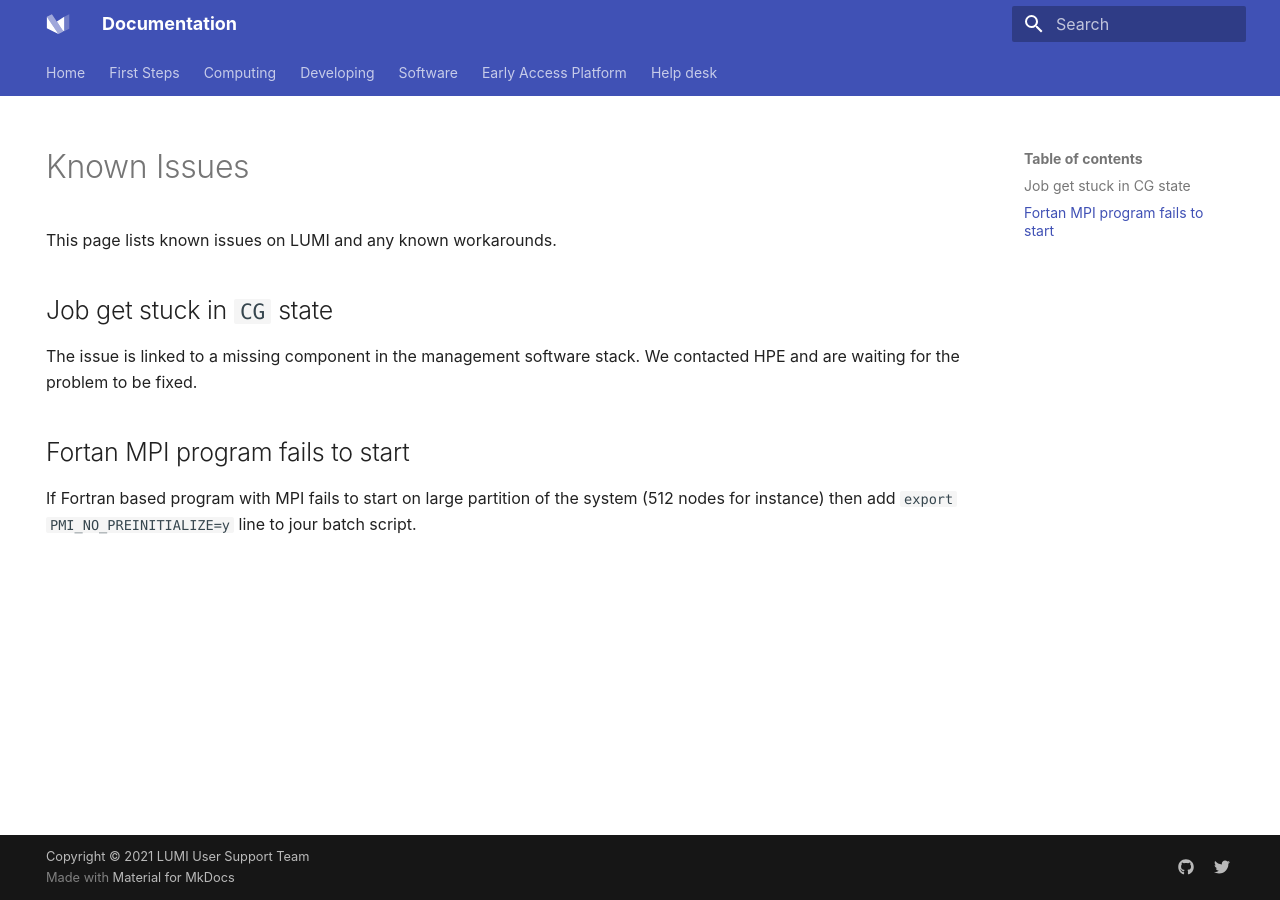
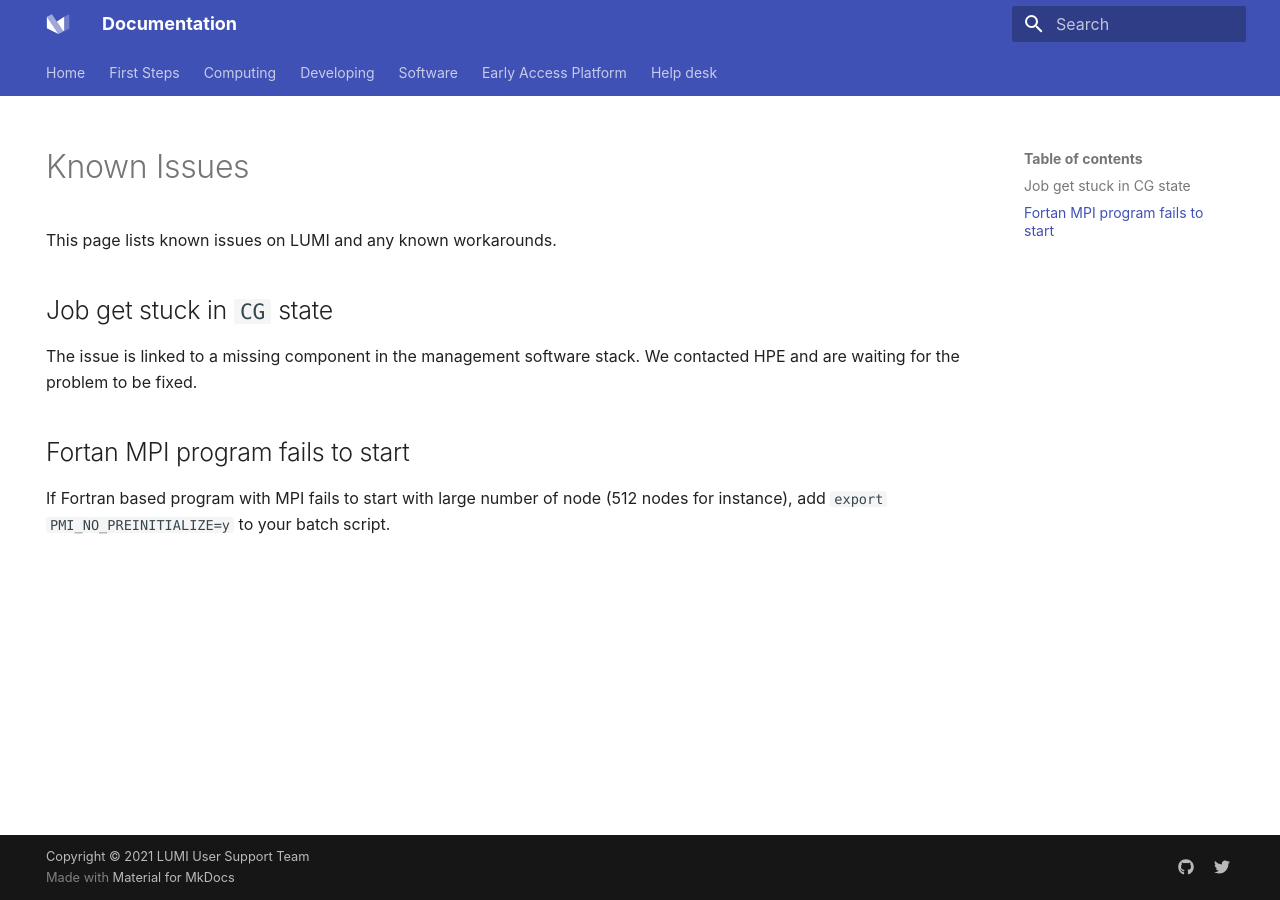
Before and after one commit to Lumi-supercomputer/lumi-userguide, an MkDocs documentation site: the page built from docs/issues/index.md, in a window 1280 px wide. Built offline with MkDocs 1.6.1 and Material for MkDocs 9.7.7, drawn with Linux system fonts in a browser that asks for light colours.

Commit message:
final touch before merge in production

```diff
--- a/docs/issues/index.md
+++ b/docs/issues/index.md
@@ -14,6 +14,5 @@
 
 ## Fortan MPI program fails to start
 
-If Fortran based program with MPI fails to start on large partition of the system
-(512 nodes for instance) then add `export PMI_NO_PREINITIALIZE=y` line to jour
-batch script.
+If Fortran based program with MPI fails to start with large number of node (512
+nodes for instance), add `export PMI_NO_PREINITIALIZE=y` to your batch script.
```
